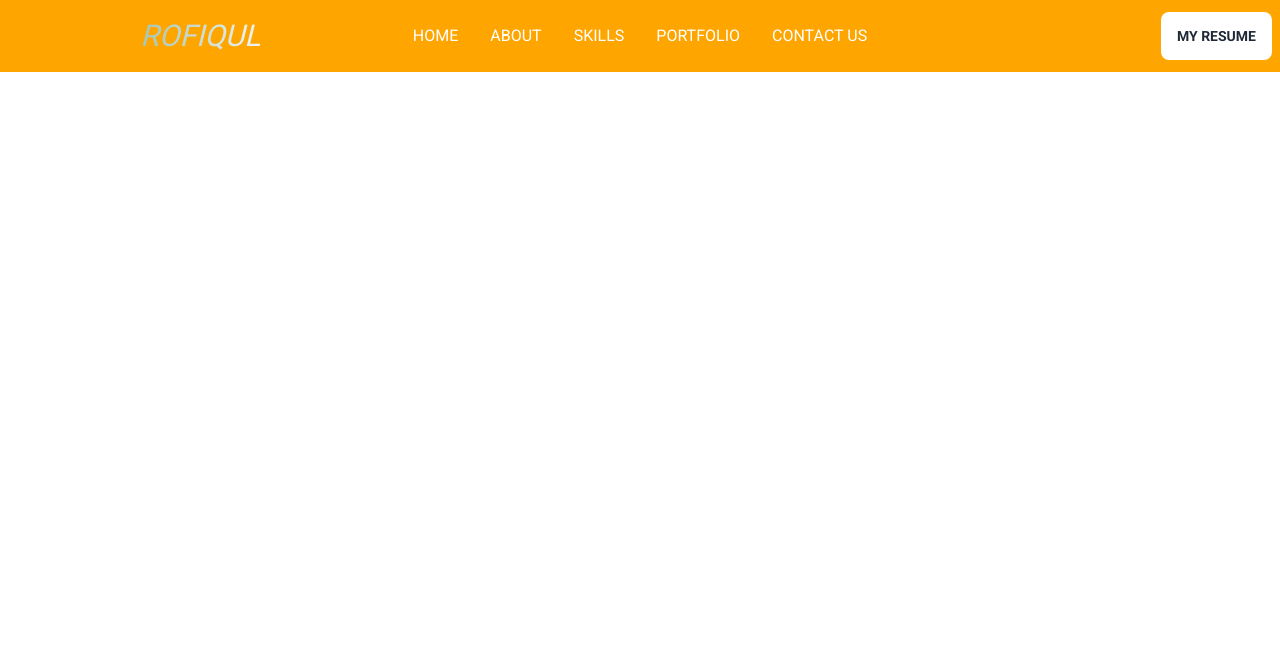
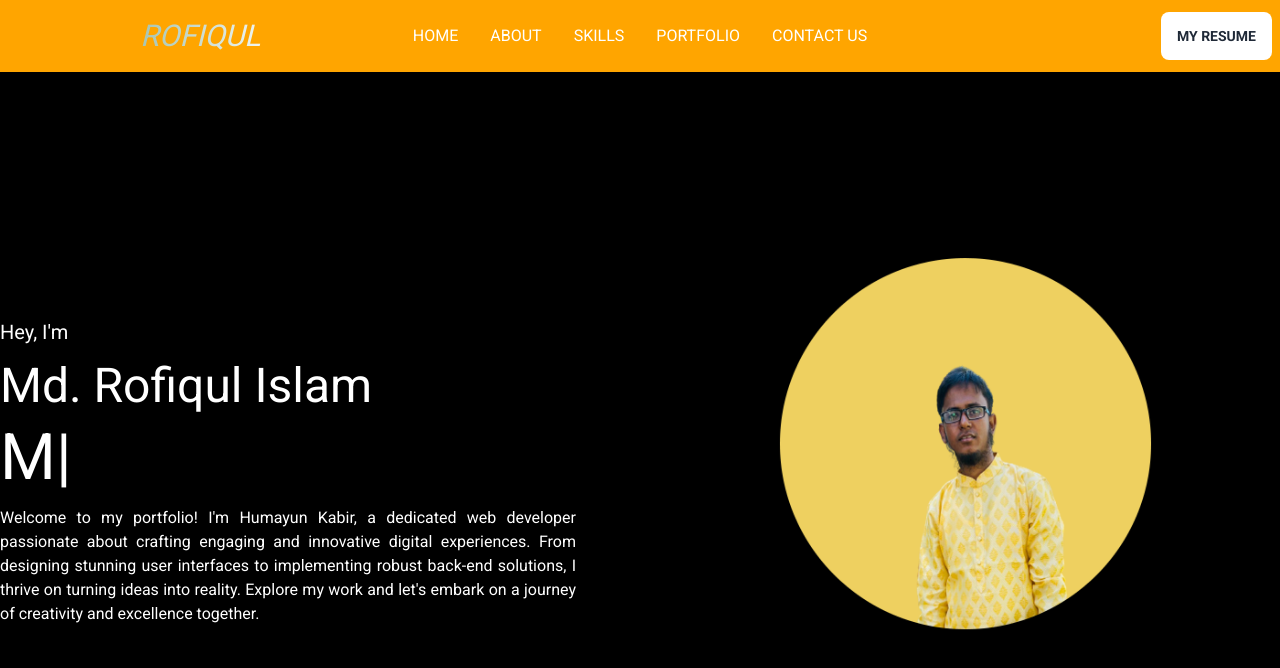
Before and after one commit to itscopebd/portfolio, a React (Vite) app: page / in a window 1280 px wide. Shown: the top 668 px of the page. Built offline with nearby package versions, Linux system fonts and the light colour scheme.

Commit message:
Hero Section added

```diff
--- a/package.json
+++ b/package.json
@@ -15,6 +15,7 @@
     "react": "^18.2.0",
     "react-dom": "^18.2.0",
     "react-router-dom": "^6.14.1",
+    "react-type-animation": "^3.1.0",
     "sort-by": "^1.2.0"
   },
   "devDependencies": {
--- a/src/components/HeroSection/HeroSection.jsx
+++ b/src/components/HeroSection/HeroSection.jsx
@@ -1,10 +1,43 @@
 import React from 'react';
-
+import { TypeAnimation } from 'react-type-animation';
+import img from "../../assets/image/rofiq.png"
 const HeroSection = () => {
     return (
-        <div>
-            <h2>Hero Section</h2>
+        <div className=' bg-black'>
+            <div className='grid md:grid-cols-2 lg:grid-cols-2 items-center justify-between h-screen container mx-auto'>
+                <div className='pr-16'>
+                    <div className='text-white'>
+                        <p className='text-xl'>Hey, I'm </p>
+                        <h1 className='text-5xl mt-4'>Md. Rofiqul Islam</h1>
+                        <TypeAnimation
+                            sequence={[
+                                // Same substring at the start will only be typed once, initially
+                                'Web Designer',
+                                1000,
+                                'Front-end Developer',
+                                1000,
+                                'React Developer',
+                                1000,
+                                'Full-Stack Developer',
+                                1000,
+                                'MERN Stack Developer',
+                                1000,
+                            ]}
+                            speed={75}
+                            style={{ fontSize: '4em' }}
+                            repeat={Infinity} preRenderFirstString={true} omitDeletionAnimation={true}
+                       />
+                        <h2 className='text-justify'>Welcome to my portfolio! I'm Humayun Kabir, a dedicated web developer passionate about crafting engaging and innovative digital experiences. From designing stunning user interfaces to implementing robust back-end solutions, I thrive on turning ideas into reality. Explore my work and let's embark on a journey of creativity and excellence together.</h2>
+
+
+                    </div>
+                </div>
+                <div className='bg-black text flex justify-center'>
+                    <img src={img} alt="" />
+                </div>
+            </div>
         </div>
+
     );
 };
 
--- a/src/layout/Main.jsx
+++ b/src/layout/Main.jsx
@@ -6,10 +6,10 @@ const Main = () => {
     return (
         <>
             <Navbar></Navbar>
-            <div className='container mx-auto'>
+
                 <Outlet></Outlet>
 
-            </div>
+
         </>
 
     );
--- a/src/pages/HomePage/HomePage.jsx
+++ b/src/pages/HomePage/HomePage.jsx
@@ -1,9 +1,10 @@
 import React from 'react';
+import HeroSection from '../../components/HeroSection/HeroSection';
 
 const HomePage = () => {
     return (
         <div>
-
+            <HeroSection></HeroSection>
         </div>
     );
 };
```
Also changed, not shown: src/assets/image/ROFIQ.png (added), 1 other file (tests, documents, lock files or other folders).
